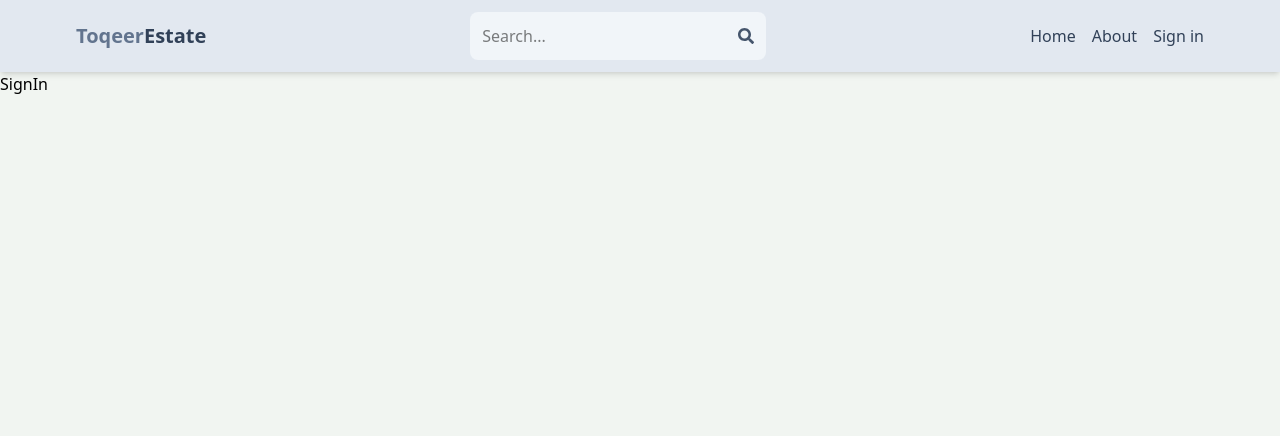
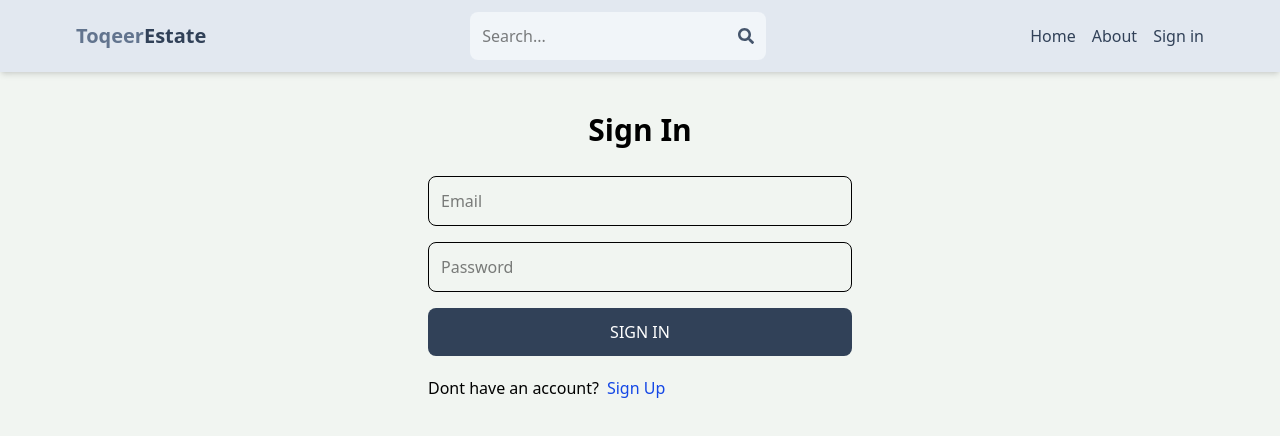
Before and after one commit to toqeer92ahmad-ali/estate, a React (Vite) app in the folder client/: page /sign-in in a window 1280 px wide. Shown: the top 436 px of the page. Built offline with nearby package versions, Linux system fonts and the light colour scheme.

Commit message:
create sign in funtionality

```diff
--- a/client/src/pages/SignIn.jsx
+++ b/client/src/pages/SignIn.jsx
@@ -1,9 +1,64 @@
-import React from 'react'
+import { set } from 'mongoose';
+import React, { useState } from 'react';
+import { Link, useNavigate} from 'react-router-dom';
 
 export default function SignIn() {
+  const [formData, setFormData] = useState({});
+  const [error , setError] = useState(null);
+  const [loading , setLoading] = useState(false);
+  const navigate = useNavigate();
+  const handleChange = (e) => {
+    setFormData({
+      ...formData,
+      [e.target.id]: e.target.value,
+    });
+  };
+
+  const handleSubmit = async (e) => {
+    e.preventDefault();
+    try {
+      setLoading(true);
+      const res = await fetch("/api/auth/signin", {
+        method: "POST",
+        headers: {
+          "Content-Type": "application/json",
+        },
+        body: JSON.stringify(formData),
+      });
+      const data = await res.json();
+      console.log(data);
+      if (data.success === false) {
+        setLoading(false);
+        setError(data.message);
+
+        return;
+      }
+      setLoading(false);
+      setError(null);
+      navigate("/");
+    } catch (error) {
+      setLoading(false);
+      setError(error.message);
+    }
+  };
+
   return (
-    <div>
-      SignIn
+    <div className="p-3 max-w-md mx-auto">
+      <h1 className="text-3xl text-center font-semibold my-7">Sign In</h1>
+      <form onSubmit={handleSubmit} className="flex flex-col gap-4">
+        <input type="email" placeholder="Email" className="border p-3 rounded-lg" id="email" onChange={handleChange} />
+        <input type="password" placeholder="Password" className="border p-3 rounded-lg" id="password" onChange={handleChange} />
+        <button disabled= {loading} type="submit" className="bg-slate-700 text-white p-3 rounded-lg uppercase hover:opacity-95 disabled:opacity-80">
+          {loading ? "Loading..." : "Sign In"}
+        </button>
+      </form>
+      <div className="flex gap-2 mt-5">
+        <p>Dont have an account?</p>
+        <Link to="/sign-up" className="text-blue-500 hover:underline">
+          <span className="text-blue-700">Sign Up</span>
+        </Link>
+      </div>
+      {error && <p className="text-red-500 mt-3">{error}</p>}
     </div>
-  )
+  );
 }
```
